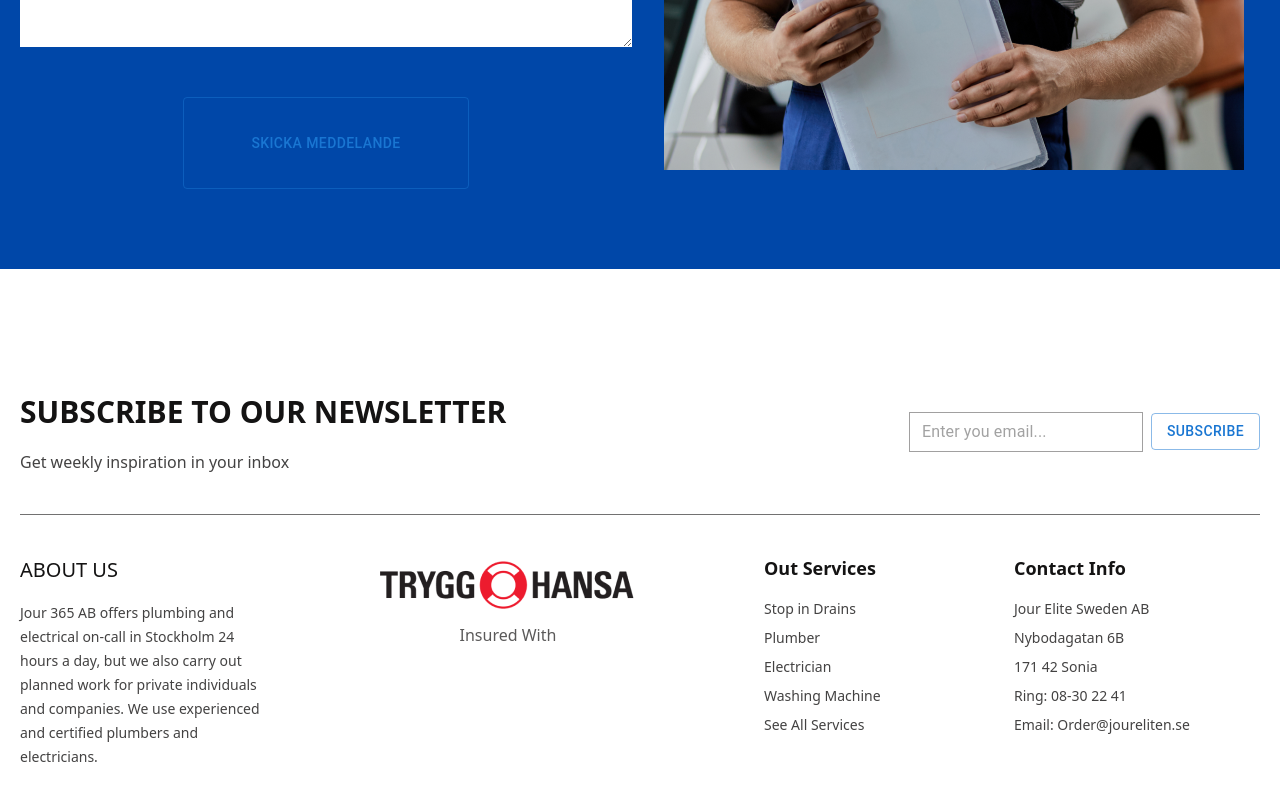
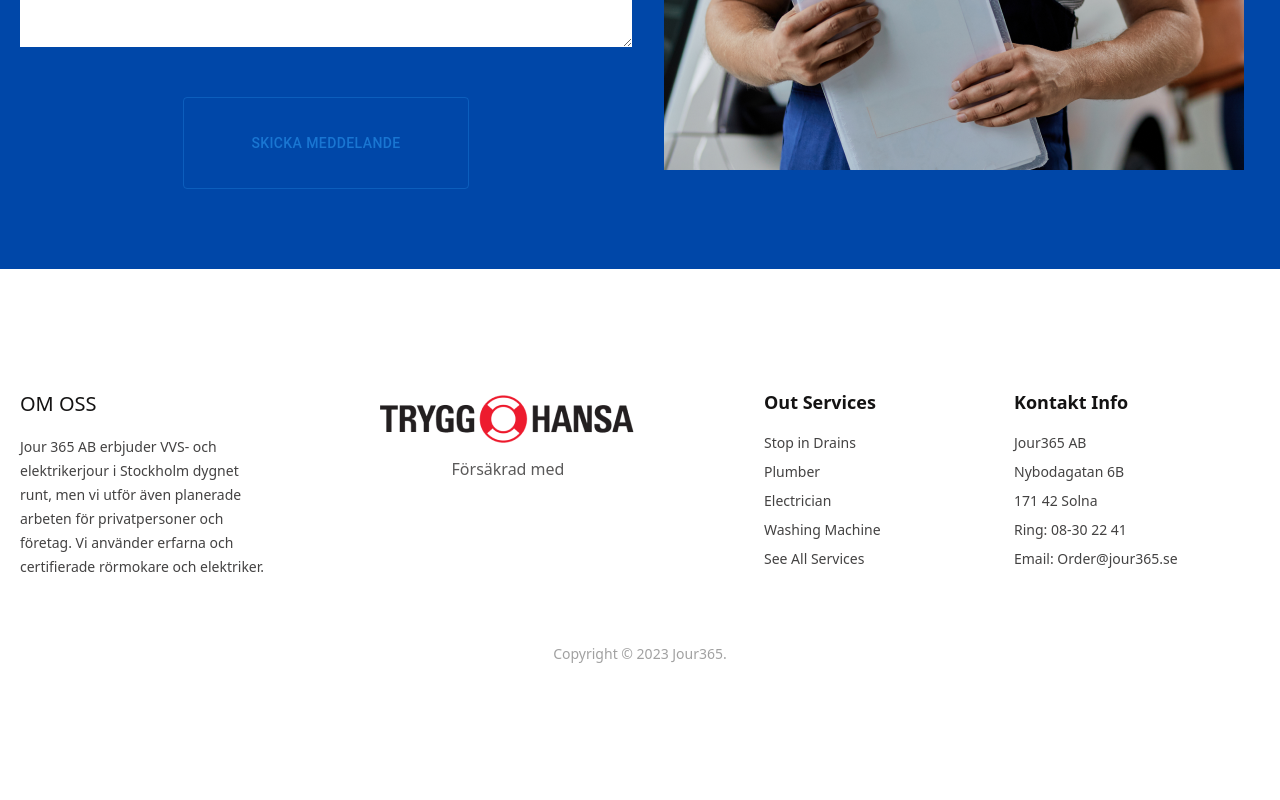
Before and after one commit to TheRakib/Needz-website, a Next.js app: page / in a window 1280 px wide. Shown: the part 7713-8513 px from the top of the page. After the commit the page ends 8397 px from the top, so only its background shows below. Built offline with nearby package versions, Linux system fonts and the light colour scheme.

Commit message:
footer done

```diff
--- a/components/Layout/Footer.tsx
+++ b/components/Layout/Footer.tsx
@@ -9,42 +9,16 @@ export default function Footer() {
   return (
     <footer className="bg-white text-black pt-[120px] pb-[20px] px-2">
       <div className="max-w-layout mx-auto">
-        <div className="flex justify-between flex-col md:flex-row ">
-          <div className="flex flex-col gap-4">
-            <h2 className="text-[30px] uppercase font-bold text-center md:text-left">
-              subscribe to our newsletter
-            </h2>
-            <p className="text-base text-black/80  text-center md:text-left">
-              Get weekly inspiration in your inbox
-            </p>
-          </div>
-          <div className="flex gap-2 items-center">
-            <InputBase
-              id="outlined-basic"
-              placeholder="Enter you email..."
-              className={` rounded-none border border-black/40 h-[40px] pl-3`}
-            />
-            <div className="">
-              <Button
-                className="bg-primary hover:bg-transparent hover:text-primary text-white rounded-lg py-2 px-4 capitalize font-bold text-base "
-                variant="outlined"
-              >
-                Subscribe
-              </Button>
-            </div>
-          </div>
-        </div>
-        <div className="w-full h-[1px] bg-black/60 my-10 "></div>
         <div className="grid grid-cols-1 md:grid-cols-10 gap-y-4 md:gap-0 justify-between">
           <div className="col-span-2">
             <h3 className="text-[20px] uppercase mb-4 text-center md:text-left ">
-              About us
+              Om oss
             </h3>
             <p className="max-w-[284px] ml-auto md:ml-0 mr-auto text-black/80 text-[14px] leading-6  ">
-              Jour 365 AB offers plumbing and electrical on-call in Stockholm 24
-              hours a day, but we also carry out planned work for private
-              individuals and companies. We use experienced and certified
-              plumbers and electricians.
+              Jour 365 AB erbjuder VVS- och elektrikerjour i Stockholm dygnet
+              runt, men vi utför även planerade arbeten för privatpersoner och
+              företag. Vi använder erfarna och certifierade rörmokare och
+              elektriker.
             </p>
           </div>
           <div className="col-span-4 flex justify-center mr-4">
@@ -56,7 +30,7 @@ export default function Footer() {
                 width={282}
                 className="pt-1"
               />
-              <p className="text-black/70 text-center mt-1 ">Insured With</p>
+              <p className="text-black/70 text-center mt-1 ">Försäkrad med</p>
             </div>
           </div>
           <div className="col-span-4 grid grid-cols-2 gap-1 overflow-x-scroll no-scrollbar">
@@ -85,7 +59,7 @@ export default function Footer() {
         </div>
 
         <div className="flex flex-col gap-4 justify-center items-center mt-16">
-          <div className="flex gap-8 items-center">
+          {/* <div className="flex gap-8 items-center">
             <div className="cursor-pointer">
               <BiLogoFacebook className="text-primary text-[30px] " />
             </div>
@@ -95,9 +69,9 @@ export default function Footer() {
             <div className="cursor-pointer">
               <BsInstagram className="text-[#ff0073] text-[25px] " />
             </div>
-          </div>
+          </div> */}
           <p className="text-[14px] text-black/40 text-center md:text-left">
-            Copyright &copy; 2023 Neovotech Ltd. All rights reserved.
+            Copyright &copy; 2023 Jour365.
           </p>
         </div>
       </div>
@@ -119,37 +93,6 @@ type ContactInfo = {
 };
 
 const contactInfo: ContactInfo[] = [
-  // {
-  //   id: 1,
-  //   title: "Company",
-  //   items: [
-  //     {
-  //       id: 1,
-  //       link: "/about-us",
-  //       title: "About Us",
-  //     },
-  //     {
-  //       id: 2,
-  //       link: "/agreement",
-  //       title: "Services Agreement",
-  //     },
-  //     {
-  //       id: 3,
-  //       link: "/blog",
-  //       title: "Blogs",
-  //     },
-  //     {
-  //       id: 4,
-  //       link: "/",
-  //       title: "Become a Partner",
-  //     },
-  //     {
-  //       id: 5,
-  //       link: "/contact-us",
-  //       title: "Kontakta oss",
-  //     },
-  //   ],
-  // },
   {
     id: 2,
     title: "Out Services",
@@ -183,13 +126,13 @@ const contactInfo: ContactInfo[] = [
   },
   {
     id: 3,
-    title: "Contact Info",
+    title: "Kontakt Info",
     items: [
-      "Jour Elite Sweden AB",
+      "Jour365 AB",
       "Nybodagatan 6B",
-      "171 42 Sonia",
+      "171 42 Solna",
       "Ring: 08-30 22 41",
-      "Email: Order@joureliten.se",
+      "Email: Order@jour365.se",
     ],
   },
 ];
```
